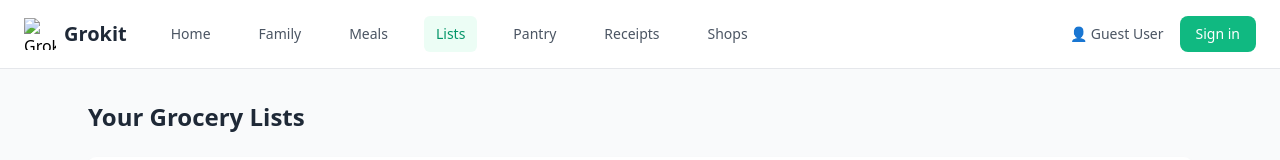
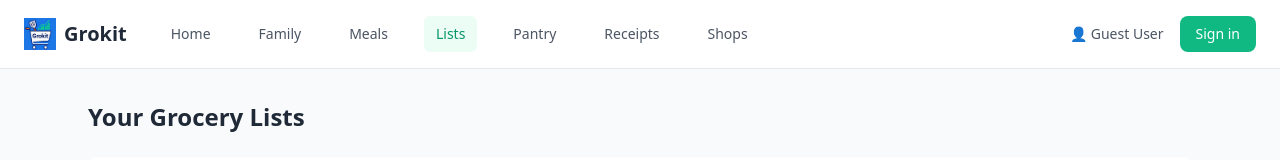
Before and after one commit to iDaitics/Grokit_UI, a plain HTML site: page lists.html in a window 1280 px wide. Shown: the top 160 px of the page. Drawn offline with nearby package versions, Linux system fonts and the light colour scheme.

Commit message:
Log added properly in list and shopping list

```diff
--- a/lists.html
+++ b/lists.html
@@ -15,7 +15,7 @@
         <div class="max-w-7xl mx-auto flex items-center justify-between">
             <div class="flex items-center space-x-8">
                 <a href="index.html" class="flex items-center space-x-2">
-                    <img src="Grokit_logo.png" alt="Grokit Logo" class="w-8 h-8">
+                    <img src="images/Grokit_logo.png" alt="Grokit Logo" class="w-8 h-8">
                     <h1 class="text-xl font-bold text-gray-800">Grokit</h1>
                 </a>
 
```
Also changed, not shown: shopping_list.html (+1 -1 lines).
